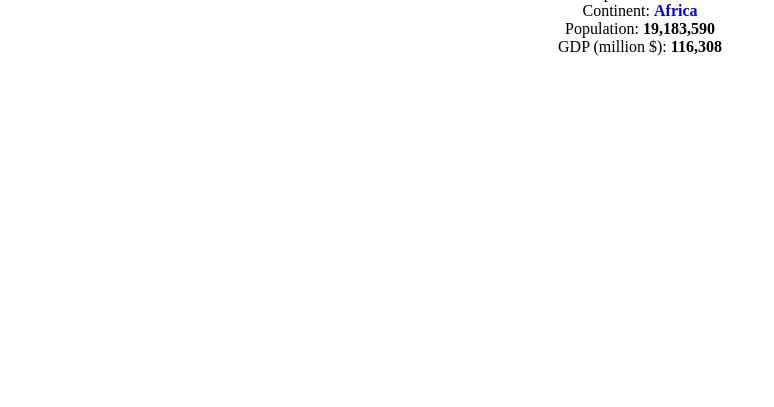
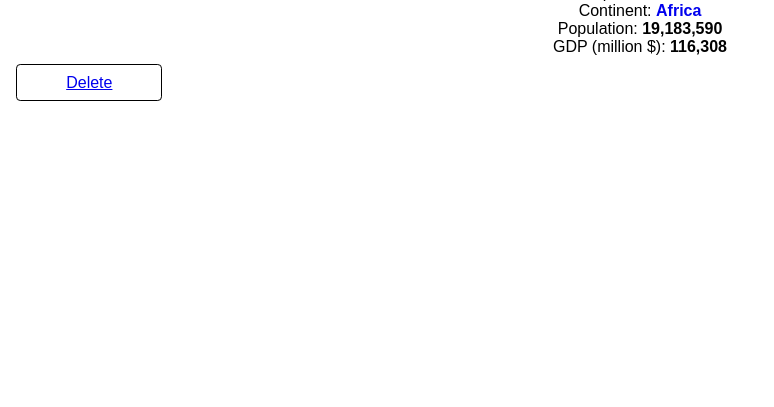
Before and after one commit to Napier40401618/world, a Flask app: page /countryByName/Angola in a window 1280 px wide. Shown: the part 270-677 px from the top of the page, without its empty margins (0-774 px from the left). Run offline with Flask 2, Linux system fonts and the light colour scheme.

Commit message:
delete country now works

```diff
--- a/server.py
+++ b/server.py
@@ -2,7 +2,7 @@ from flask import Flask, render_template
 import json
 
 w= json.load(open("worldl.json"))
-page_size = 10
+page_size = 20
 page_number=0
 app = Flask(__name__)
 
@@ -37,4 +37,15 @@ def countryByNamepage(i):
 def countrypage(i):
     return render_template('country.html', c = w[int(i)])
 
+@app.route('/delete/<n>')
+def deleteCountry(n):
+    i=0
+    for c in w:
+        if c['name'] == n:
+            break
+        i = i+1
+    del w[i]
+    return render_template('index.html', w = w[0:page_size],page_size=page_size,page_number=page_number)
+
+
 app.run(host='0.0.0.0', port=5618, debug=True)
--- a/static/style.css
+++ b/static/style.css
@@ -1,5 +1,12 @@
+.center
+{
+	text-align: center;
+    border: 3px solid green;
+}
 body{
 	font-family: arial;
+
+
 }
 img{
 
@@ -27,3 +34,14 @@ img{
 	text-align: center;
 	display: inline-block;
 }
+
+.del_button
+{
+	border: solid thin black;
+	padding: 1ex;
+	margin: 1ex;
+	width: 15ex;
+	border-radius: 0.5ex;
+	text-align: center;
+	display: inline-block;
+}
--- a/templates/country.html
+++ b/templates/country.html
@@ -1,7 +1,7 @@
 <!doctype html>
 <html>
 <head>
-	<link rel="stylesheet" type="text/css" href="">
+	<link rel="stylesheet" type="text/css" href="/static/style.css">
 	<style>
 		#link{
 			text-decoration: none;
@@ -27,5 +27,10 @@
 			<div>GDP (million $): <b>{{ "{:,.0f}".format(c['gdp']/1000000) }}</b></div>
 		</div>
 	</div>
+	<nav class="del_button">
+
+		<a href="/delete/{{c.name}}">Delete</a>
+	</nav>
+
 	</body>
 </html>
```
Also changed, not shown: templates/continent.html (+9 -2 lines), templates/index.html (+11 -2 lines), templates/style.css (deleted, +0 -17 lines).
